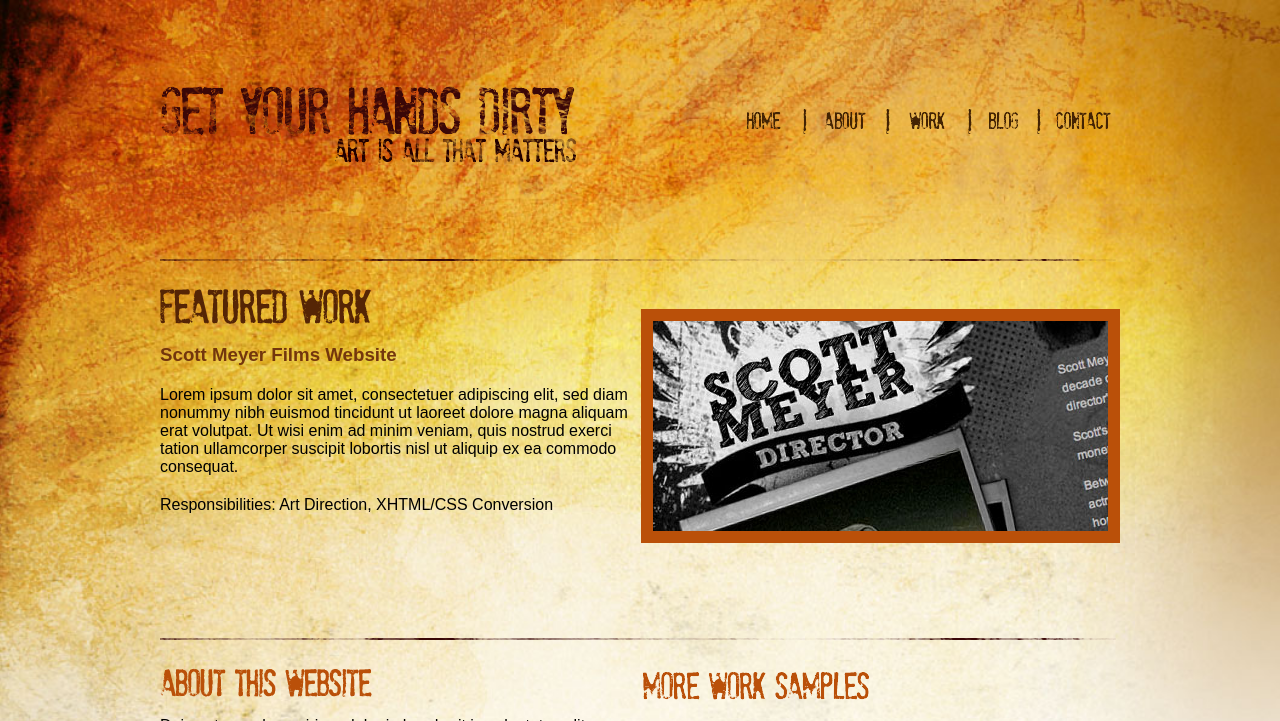
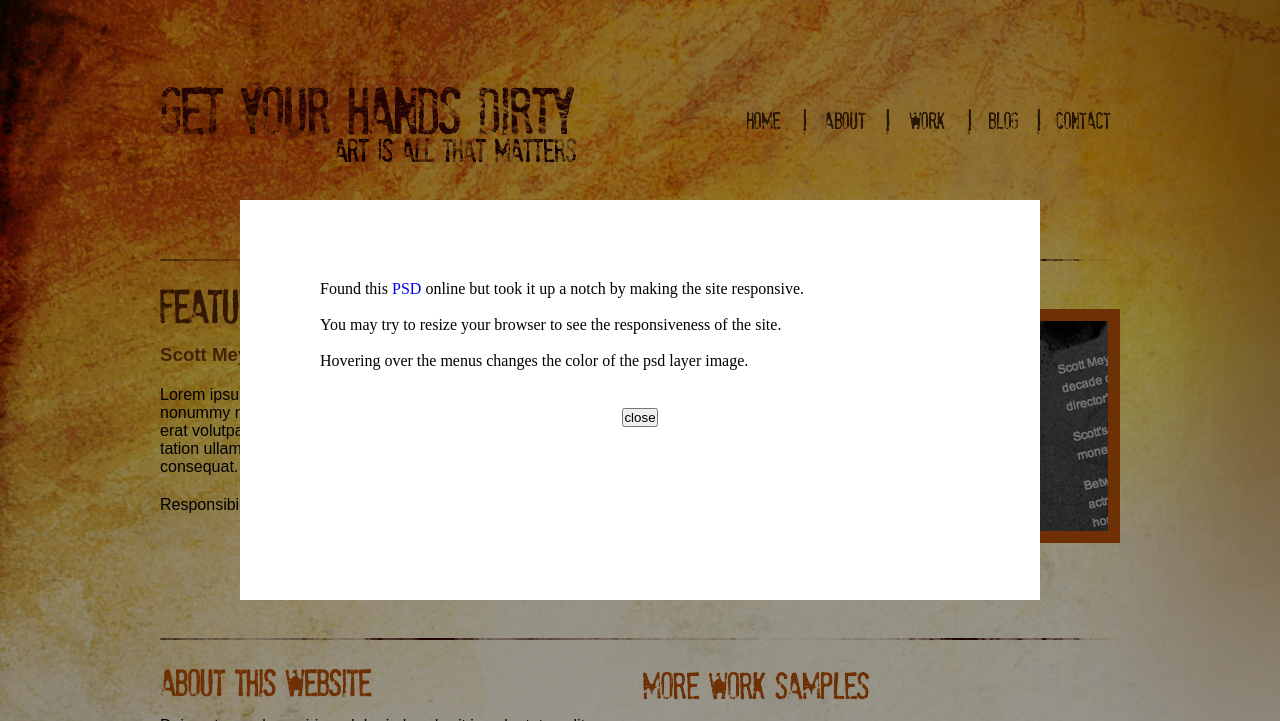
Before and after one commit to 23nith/my-portfolio, a website: page dist/psd-1.html in a window 1280 px wide. Shown: the top 721 px of the page. Drawn offline with Linux system fonts and the light colour scheme.

Commit message:
add modal for grunge

```diff
--- a/dist/css/psd-1.css
+++ b/dist/css/psd-1.css
@@ -258,12 +258,12 @@ nav ul li a {
 	grid-template-columns: 1fr 1fr 1fr;
 }
 
-.three-columns div {
+/* .three-columns div { */
 /*	margin-top: 20px;*/
 /*	border: 1px solid red;*/
 /*	padding: 5px;*/
 /*	margin-bottom: 20px;*/
-}
+/* } */
 
 .three-columns>div {
 	margin-top: 20px;
@@ -399,3 +399,35 @@ nav ul li a {
 	}
 
 }
+
+/* modal */
+
+.modal {
+	display: none;
+	height: 100%;
+	width: 100%;
+	background-color: rgba(0,0,0,0.4);
+/*   background-color: red; */
+	position: fixed;
+	left: 0;
+	top: 0;
+}
+
+.modal-content{
+	display: none;
+	padding: 5em;
+	background-color: white;
+	position: absolute;
+	float: left;
+	width: 50vw;
+	height: 30vh;
+	top: 50%;
+	left: 50%;
+	transform: translate(-50%, -50%);
+	margin: 0;
+	overflow: scroll;
+}
+
+.myScript {
+	white-space: pre-wrap;
+}
--- a/dist/psd-1.html
+++ b/dist/psd-1.html
@@ -99,7 +99,60 @@
 
 				</div>
 			</div>
+
 		</div>
+		<!-- modal -->
+		<div class="modal"></div>
+    <div class="modal-content">
+				<p>
+						Found this <span><a href="https://www.webfx.com/blog/images/assets/downloads.sixrevisions.com/grunge-design-from-scratch.zip">PSD</a></span> online but took it up a notch by making the site responsive.
+				</p>
+				<br>
+				<p>
+					You may try to resize your browser to see the responsiveness of the site.
+				</p>
+				<br>
+				<p>
+					Hovering over the menus changes the color of the psd layer image.
+				</p>
+
+
+
+      <br>
+      <div style="text-align:center;margin: 20px">
+        <button id="closeModal">close</button>
+      </div>
+		</div>
+
+		<!-- modal script -->
+		<script>
+			const btn = document.querySelector('#closeModal');
+			const modal = document.querySelector('.modal');
+			const modalCont = document.querySelector('.modal-content');
+
+			document.addEventListener('DOMContentLoaded', function(){
+				modal.style.display = 'block';
+				modalCont.style.display = 'block';
+			})
+
+			// modal.addEventListener('click', function(e){
+			//   if(e.target.classList.contains('modal')){
+			//   	modal.style.display = 'none';
+			//   	modalCont.style.display = 'none';
+			//   }
+			//     console.log(e.target);
+			// });
+
+			btn.addEventListener('click', function(){
+
+					modal.style.display = 'none';
+					modalCont.style.display = 'none';
+
+			});
+
+
+
+		</script>
 		<footer>
 			<div class="footer-img">
 			</div>
```
